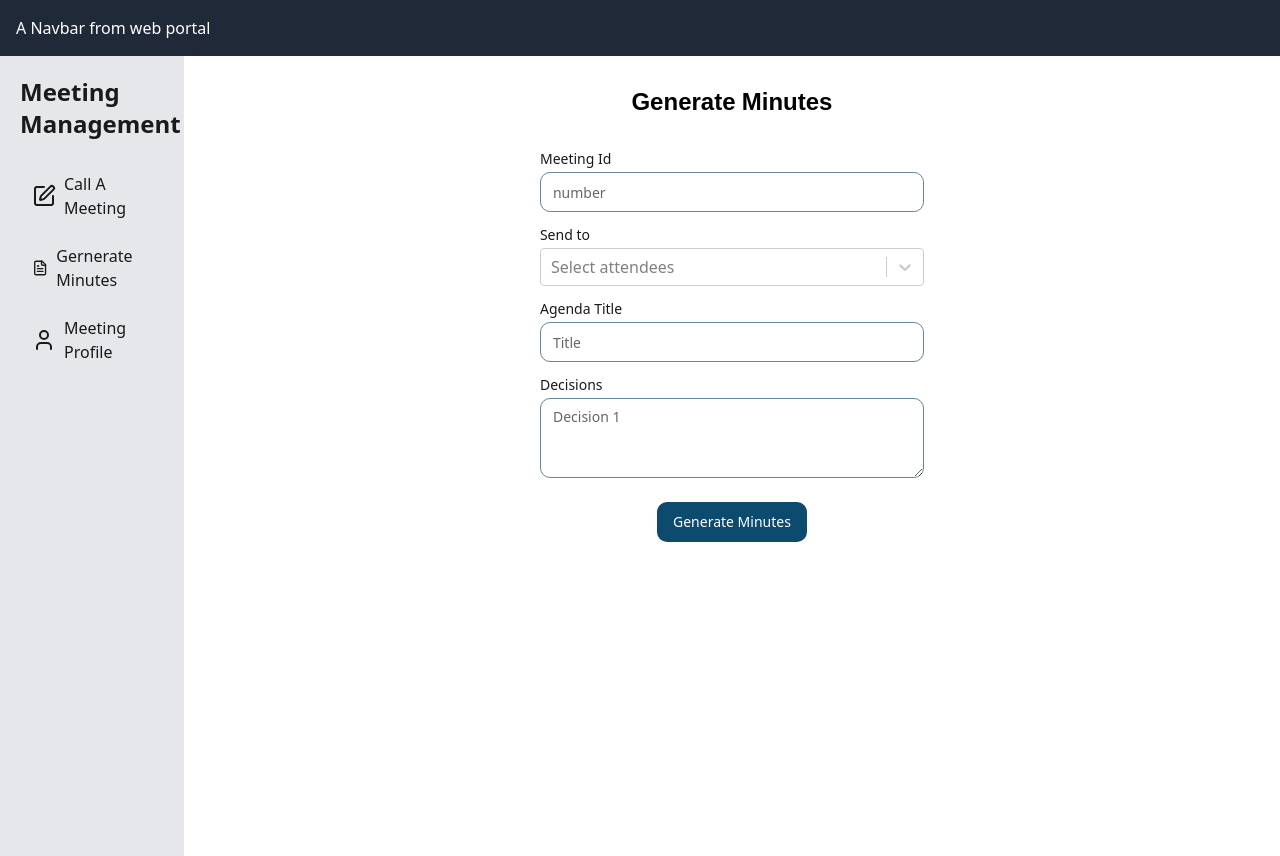
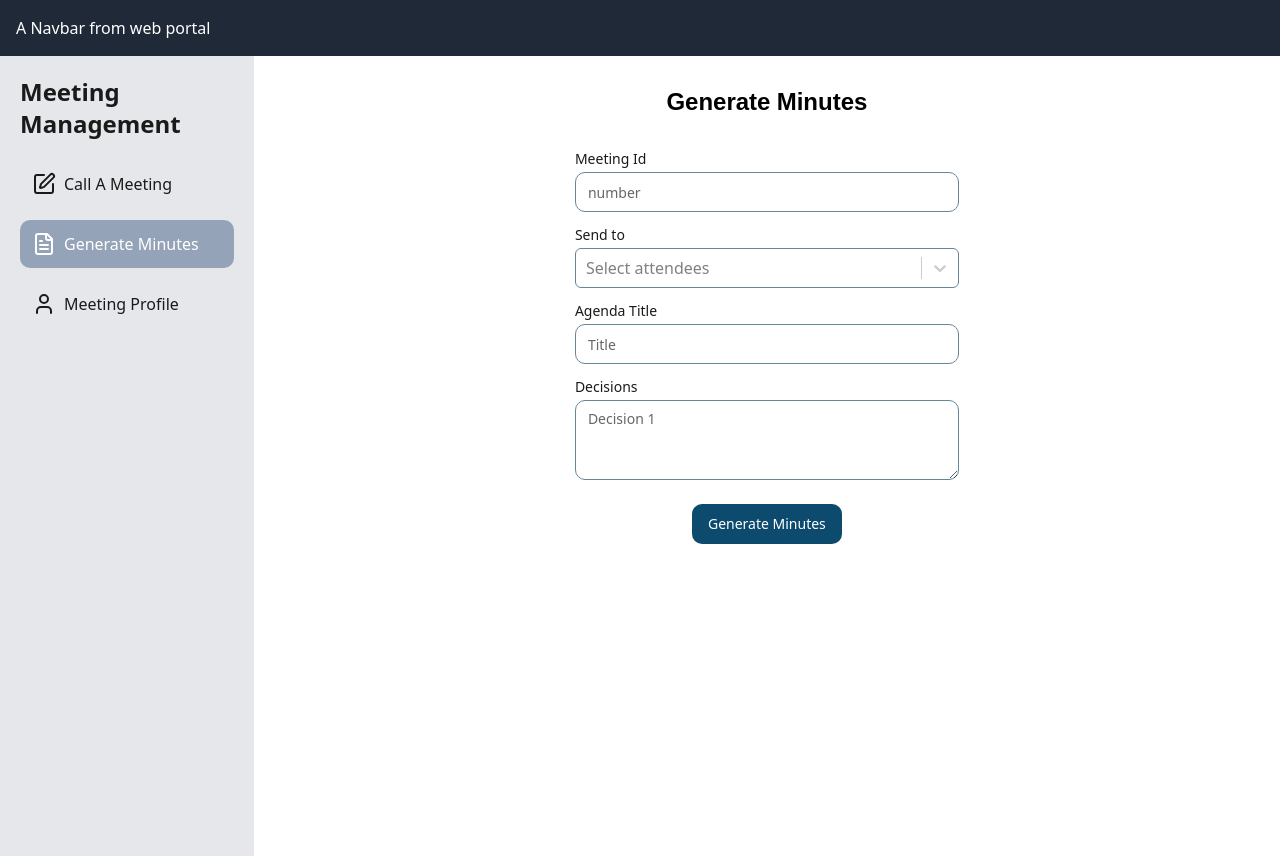
Before and after one commit to sourav3020/Meeting_Management_System, a React (Vite) app: page /generateminutes in a window 1280 px wide. Built offline with nearby package versions, Linux system fonts and the light colour scheme; a web font is replaced by a local one.

Commit message:
active route

```diff
--- a/src/Pages/Meeting/CallMeeting.jsx
+++ b/src/Pages/Meeting/CallMeeting.jsx
@@ -174,7 +174,7 @@ const CallMeeting = () => {
                 className="font-bangla"
               />
             </div>
-            <div className="grid w-full max-w-sm items-center gap-1.5 mt-4">
+            <div className="grid w-full max-w-sm items-center gap-1.5 mt-4 ">
               <Label>Date and Time</Label>
               <DateTimePicker
                 onChange={setSelectedDate}
--- a/src/Pages/Meeting/GenerateMinutes.jsx
+++ b/src/Pages/Meeting/GenerateMinutes.jsx
@@ -64,10 +64,58 @@ const GenerateMinutes = () => {
                                     value={selectedAttendees}
                                     onChange={(selectedOptions) => setSelectedAttendees(selectedOptions)}
                                     placeholder="Select attendees"
+                                    styles={{
+                                        control: (baseStyles, state) => ({
+                                            ...baseStyles,
+                                            borderColor: 'hsl(var(--input))',
+                                            borderRadius: '0.375rem',
+                                            backgroundColor: 'hsl(var(--background))',
+                                            minHeight: '2.5rem',
+                                            boxShadow: state.isFocused ? '0 0 0 2px hsl(var(--ring))' : 'none',
+                                            '&:hover': {
+                                                borderColor: 'hsl(var(--input))',
+                                            },
+                                        }),
+                                        menu: (baseStyles) => ({
+                                            ...baseStyles,
+                                            backgroundColor: 'hsl(var(--background))',
+                                            border: '1px solid hsl(var(--input))',
+                                            borderRadius: '0.375rem',
+                                        }),
+                                        option: (baseStyles, state) => ({
+                                            ...baseStyles,
+                                            backgroundColor: state.isSelected
+                                                ? 'hsl(var(--primary))'
+                                                : state.isFocused
+                                                    ? 'hsl(var(--accent))'
+                                                    : 'transparent',
+                                            color: state.isSelected ? 'hsl(var(--primary-foreground))' : 'inherit',
+                                            '&:hover': {
+                                                backgroundColor: 'hsl(var(--accent))',
+                                            },
+                                        }),
+                                        multiValue: (baseStyles) => ({
+                                            ...baseStyles,
+                                            backgroundColor: 'hsl(var(--accent))',
+                                            borderRadius: '0.25rem',
+                                        }),
+                                        multiValueLabel: (baseStyles) => ({
+                                            ...baseStyles,
+                                            color: 'hsl(var(--accent-foreground))',
+                                        }),
+                                        multiValueRemove: (baseStyles) => ({
+                                            ...baseStyles,
+                                            color: 'hsl(var(--accent-foreground))',
+                                            '&:hover': {
+                                                backgroundColor: 'hsl(var(--destructive))',
+                                                color: 'hsl(var(--destructive-foreground))',
+                                            },
+                                        }),
+                                    }}
                                 />
                             </div>
 
-            <div className="grid w-full max-w-sm items-center gap-1.5 mt-4">
+                            <div className="grid w-full max-w-sm items-center gap-1.5 mt-4 ">
                                 <Label htmlFor="agendaTitle">Agenda Title</Label>
                                 <Input
                                     type="text"
--- a/src/Pages/Meeting/Meeting.jsx
+++ b/src/Pages/Meeting/Meeting.jsx
@@ -1,28 +1,48 @@
-import { FileText,SquarePen, User } from "lucide-react";
+import { FileText, SquarePen, User } from "lucide-react";
 import { NavLink } from "react-router-dom";
+import {  useLocation } from "react-router-dom";
 
 
 const Meeting = () => {
+    const location = useLocation();
     return (
-       <aside className=" bg-gray-200 w-52 col-span-2 h-screen sticky top-0 left-0 overflow-auto p-4 lg:p-5">
+        <aside className=" bg-gray-200 w-70 col-span-2 h-screen sticky top-0 left-0 overflow-auto p-4 lg:p-5">
             <p className="text-2xl font-extrabold mb-5">Meeting Management</p>
             <nav className="flex flex-col">
-            <NavLink to='/callmeeting' className='p-3 gap-2 bg-gray rounded-md hover:bg-slate-400 hover:text-white transition-all flex items-center' >
-
+            <NavLink
+    to='/'
+    className={({ isActive }) =>
+        `p-3 gap-2 rounded-md hover:bg-slate-400 hover:text-white transition-all flex items-center mb-3 ${
+            isActive || location.pathname === '/' ? 'bg-slate-400 text-white' : 'bg-gray'
+        }`
+    }
+    end
+>
     <SquarePen className="shrink-0"></SquarePen>
     <span>Call A Meeting</span>
+</NavLink>
+<NavLink
+    to='/generateminutes'
+    className={({ isActive }) =>
+        `p-3 rounded-md gap-2 hover:bg-slate-400 hover:text-white transition-all flex items-center mb-3 ${
+            isActive ? 'bg-slate-400 text-white' : 'bg-gray'
+        }`
+    }
+>
+    <FileText ></FileText>
+    <span>Generate Minutes</span>
+</NavLink>
 
-            </NavLink>
-            <NavLink to='/generateminutes' className='p-3 bg-gray rounded-md gap-2 hover:bg-slate-400 hover:text-white transition-all flex items-center' >
-
-                <FileText ></FileText>
-                <span>Gernerate Minutes</span>
-
-            </NavLink>
-            <NavLink to='/profile' className='p-3 bg-gray rounded-md gap-2 hover:bg-slate-400 hover:text-white transition-all flex items-center' >
+<NavLink
+    to='/profile'
+    className={({ isActive }) =>
+        `p-3 rounded-md gap-2 hover:bg-slate-400 hover:text-white transition-all flex items-center ${
+            isActive ? 'bg-slate-400 text-white' : 'bg-gray'
+        }`
+    }
+>
     <User className="shrink-0"></User>
     <span>Meeting Profile</span>
-
 </NavLink>
 
             </nav>
--- a/src/main.jsx
+++ b/src/main.jsx
@@ -6,7 +6,6 @@ import {
   RouterProvider,
 } from "react-router-dom";
 import "./index.css";
-import Meeting from './Pages/Meeting/Meeting';
 import Profile from './Pages/Meeting/Profile';
 import CallMeeting from './Pages/Meeting/CallMeeting';
 import GenerateMinutes from './Pages/Meeting/GenerateMinutes';
@@ -18,7 +17,7 @@ const router = createBrowserRouter([
     children:[
       {
         path: "/",
-        element: <Meeting></Meeting>
+        element: <CallMeeting></CallMeeting>
       },
       {
         path: "/profile",
@@ -32,7 +31,6 @@ const router = createBrowserRouter([
         path: "/generateminutes",
         element: <GenerateMinutes></GenerateMinutes>
       }
-
     ]
   },
 ]);
```
Lines whose indentation alone changed are shown as unchanged.
